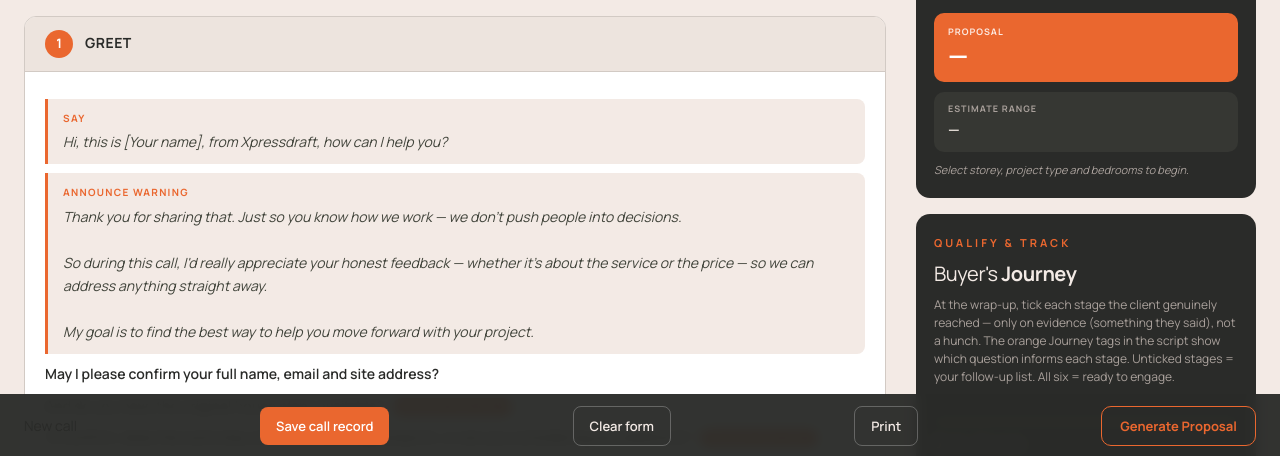
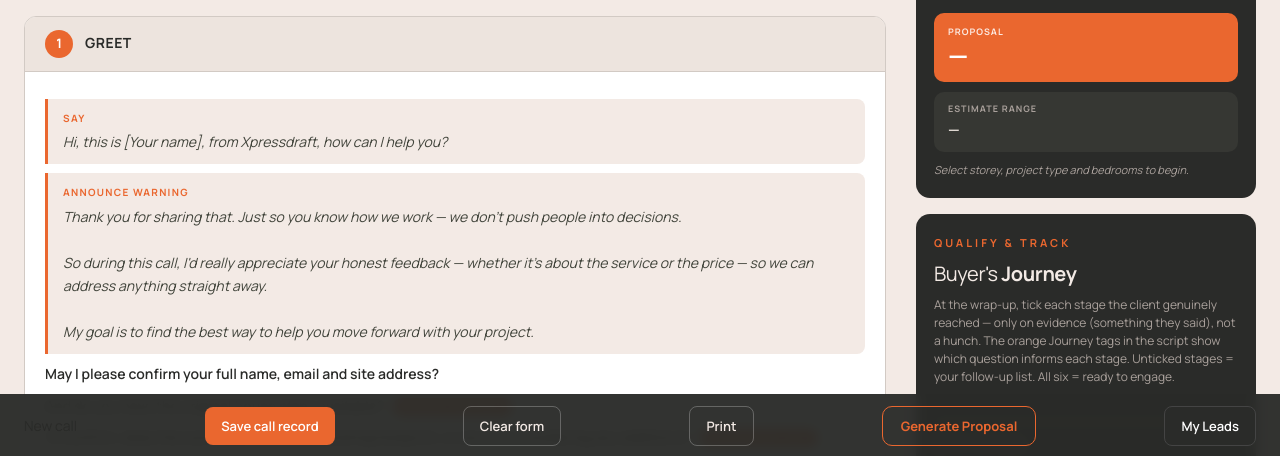
Before and after one commit to XPRESSDRAFT/xpressdraft-sales, a website: page views/app.html in a window 1280 px wide. Shown: the part 342-798 px from the top of the page. Drawn offline with Linux system fonts and the light colour scheme.

Commit message:
Add files via upload

```diff
--- a/views/app.html
+++ b/views/app.html
@@ -114,6 +114,7 @@
     <button class="btn btn-ghost" id="clearBtn">Clear form</button>
     <button class="btn btn-ghost" id="printBtn">Print</button>
     <button class="btn btn-proposal" id="proposalBtn">Generate Proposal</button>
+    <button class="btn" id="leadsTabBtn" onclick="document.getElementById('leadsPanel').style.display='block';loadLeads()" style="background:#2A2B29;color:#fff;border:1.5px solid #444">My Leads</button>
   </div>
 </div>
 
```
